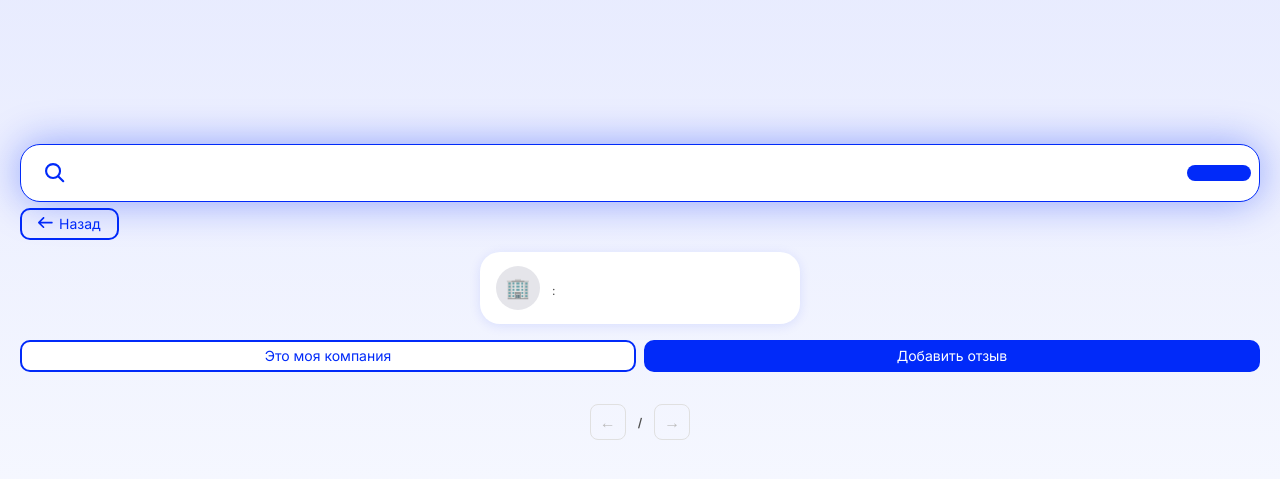
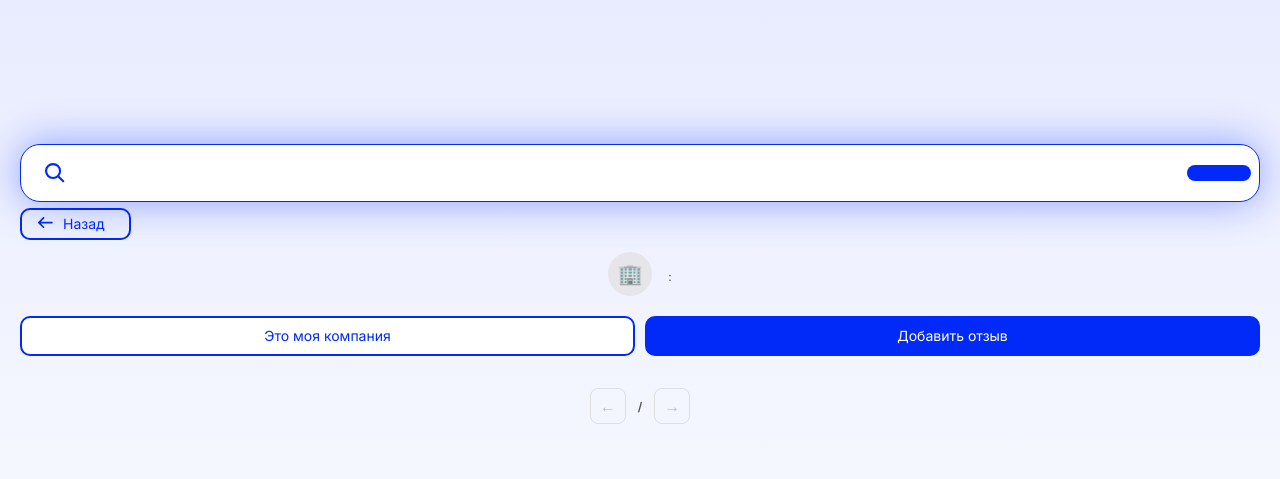
Before and after one commit to AAAlex2001/safelogist, a FastAPI app: template backend/templates/company_reviews.html in a window 1280 px wide. Shown: the top 479 px of the page. Run offline with FastAPI, Linux system fonts and the light colour scheme; the template is opened without the code that fills it, so the values that code supplies are empty; parts of the project's set-up code (start-up, migrations or seed data) failed here and were passed over.

Commit message:
правки

```diff
--- a/backend/static/css/company.css
+++ b/backend/static/css/company.css
@@ -93,12 +93,11 @@ body {
 .actions {
     display: flex;
     justify-content: flex-start;
-    gap: 8px;
+    gap: 10px;
     margin-bottom: 12px;
 }
 
 .btn {
-    height: 32px;
     border-radius: 10px;
     border: 2px solid #012AF9;
     text-decoration: none;
@@ -108,19 +107,26 @@ body {
     display: inline-flex;
     align-items: center;
     justify-content: center;
-    gap: 6px;
-    padding: 0 16px;
     color: #012AF9;
 }
 
 .btn.ghost {
     color: #012AF9;
     background: #fff;
+    height: 40px;
 }
 
 .btn.solid {
     color: #fff;
     background: #012AF9;
+    height: 40px;
+}
+
+.back-btn {
+    width: fit-content;
+    height: 32px;
+    gap: 10px;
+    padding: 4px 24px 4px 16px;
 }
 
 .actions.dual {
@@ -131,29 +137,20 @@ body {
     flex: 1;
 }
 
-.back-btn {
-    width: fit-content;
-}
-
 .icon {
     font-size: 14px;
     line-height: 1;
 }
 
 .company-card {
-    width: 320px;
     display: flex;
     align-items: center;
-    gap: 12px;
-    background: #fff;
-    border-radius: 20px;
-    padding: 14px 16px;
-    box-shadow: 0px 2px 12px rgba(1, 42, 249, 0.1);
-    margin: 0 auto 16px;
+    justify-content: center;
+    gap: 16px;
+    margin: 0 auto 20px;
 }
 
 .company-meta-card {
-    width: 320px;
     background: #fff;
     border-radius: 20px;
     padding: 16px;
@@ -220,7 +217,6 @@ body {
 }
 
 .review-card {
-    width: 320px;
     min-height: 299px;
     background: #ffffff;
     box-shadow: 0px 2px 24px rgba(1, 42, 249, 0.1);
```
